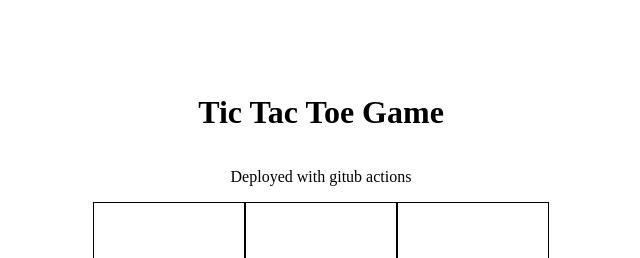
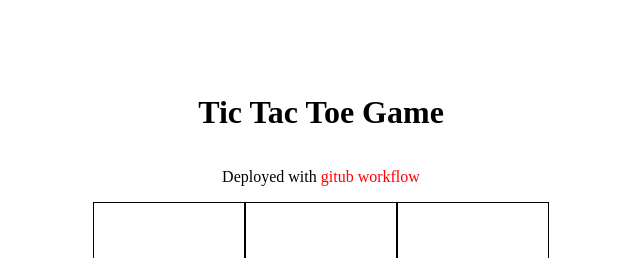
Before and after one commit to Necrometal/titctactoe-to-swarm-from-githubaction, a plain HTML site: page index.html in a window 1280 px wide. Shown: the top 258 px of the page, without its empty margins (319-959 px from the left). Drawn offline with Linux system fonts and the light colour scheme.

Commit message:
update description

```diff
--- a/index.html
+++ b/index.html
@@ -9,7 +9,7 @@
   <body>
     <div id="container">
       <h1>Tic Tac Toe Game</h1>
-      <p>Deployed with gitub actions</p>
+      <p>Deployed with <span style="color: red">gitub workflow</span></p>
       <div class="row">
         <div class="col" id="b1"></div>
         <div class="col" id="b2"></div>
```
